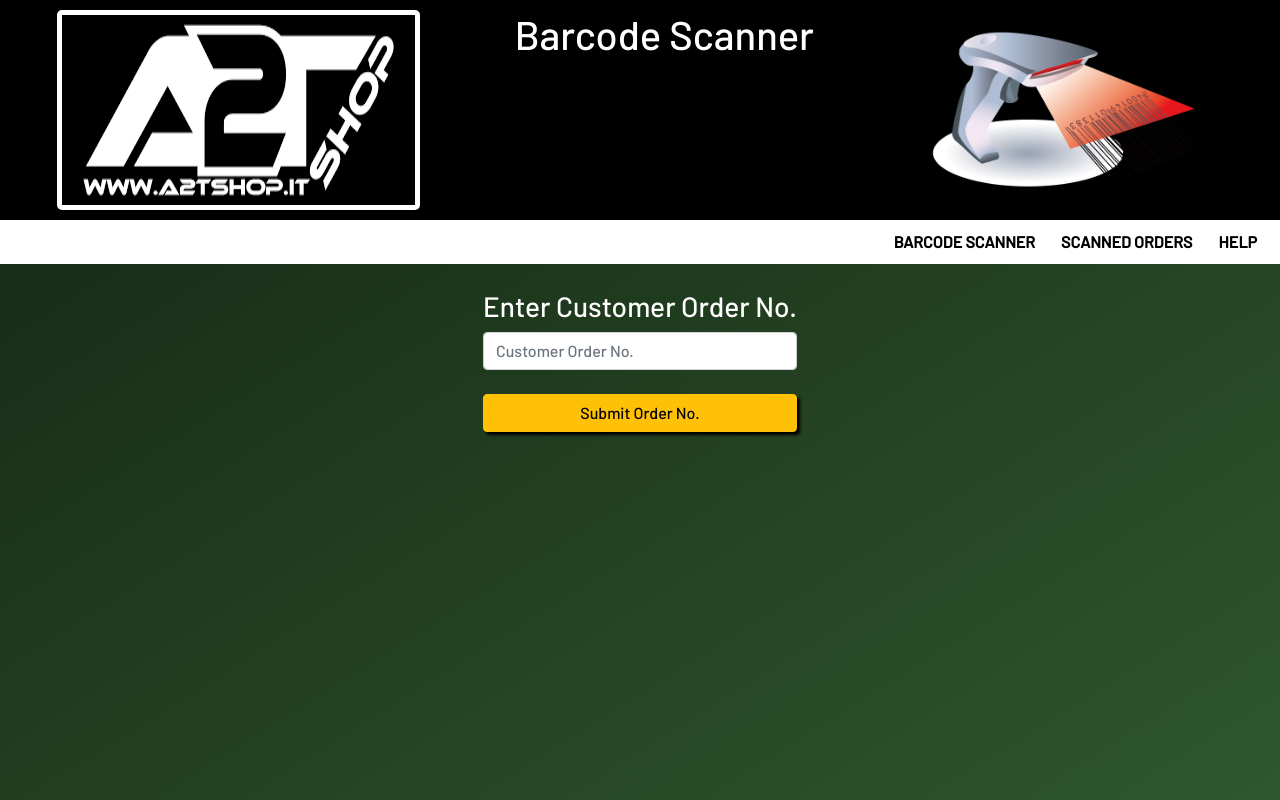
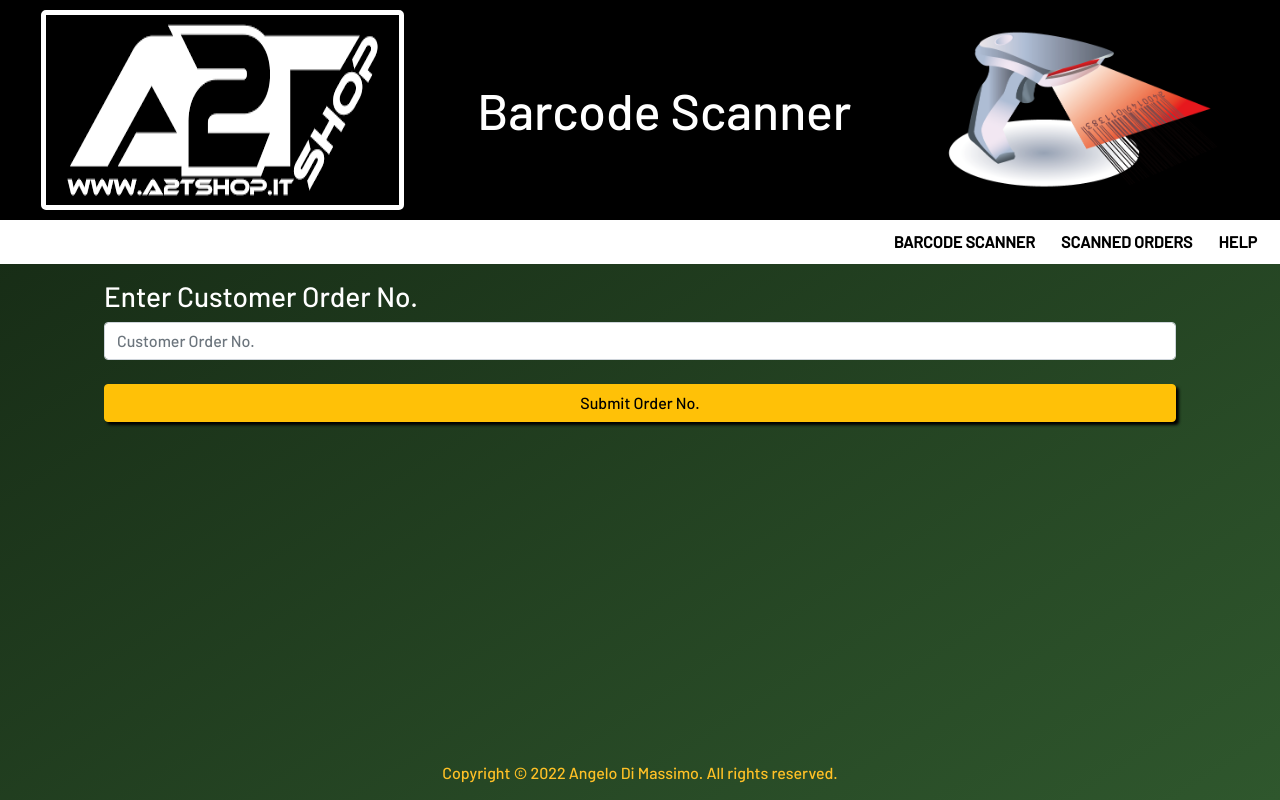
Before and after one commit to ange47rm/React-Barcode_Scanner, a React (Create React App) app: page / in a window 1280 px wide. Built offline with nearby package versions, Linux system fonts and the light colour scheme.

Commit message:
Fixed styling... Kind of... Still needs work. Also error messages to user if barcode/cust no is invalid.

```diff
--- a/src/components/LandingPageComponent.jsx
+++ b/src/components/LandingPageComponent.jsx
@@ -43,7 +43,9 @@ const LandingPageComponent = ({ captureOrderNo, loading, customerOrder, scanBarc
     return (
         <>
             <div id="main-screen">
-                <div id="inputFields">
+                <div className='container'>
+                    <div id="inputFields" className='row'>
+                        <div className='col'>
                             <Form className="whiteText d-grid gap-2" id='orderNoField' onSubmit={handleOrderNoSubmit}>
                                 <Form.Group className="mb-3">
                                     <h3>Enter Customer Order No.</h3>
@@ -51,16 +53,25 @@ const LandingPageComponent = ({ captureOrderNo, loading, customerOrder, scanBarc
                                 </Form.Group>
                                 {renderSubmitButton()}
                             </Form>
+                        </div>
                         {customerOrder &&
+                            <div className='col'>
                                 <BarcodeScannerComponent customerOrder={customerOrder} scanBarcode={scanBarcode} loading={loading} />
+                            </div>
                         }
                     </div>
+
                     {customerOrder &&
-                    <div id='order-mgmt'>
+                        <div className='row'>
+                            <div id='order-mgmt' className='col'>
                                 {showCustomerOrderDetails()}
+                            </div>
+                            <div className='col'>
                                 <div id='order-lines' className='box'>{showOrderLines()}</div>
                             </div>
+                        </div>
                     }
+                </div>
             </div>
         </>
     )
--- a/src/containers/BarcodeScannerContainer.jsx
+++ b/src/containers/BarcodeScannerContainer.jsx
@@ -50,8 +50,6 @@ const BarcodeScannerContainer = () => {
         }
     }
 
-
-
 return (
         <Router>
             <HeaderComponent />
@@ -60,7 +58,9 @@ return (
                 <Route path="/scanned-orders" element={<ScannedOrdersComponent />} />
                 <Route path="/help" element={<HelpComponent />} />
             </Switch>
+            <footer><p className="centered" id="copyright">Copyright © 2022 Angelo Di Massimo. All rights reserved.</p></footer>
         </Router>
+
     )
 }
 
--- a/src/index.css
+++ b/src/index.css
@@ -51,9 +51,7 @@ ul {
 }
 
 #inputFields {
-  display: flex;
-  flex-direction: row;
-  justify-content: space-around;
+  margin: 10px 10px 50px 10px;
 }
 
 #header {
@@ -67,6 +65,11 @@ ul {
 
 #app-title {
   color: white;
+  display: flex;
+  flex-direction: column;
+  justify-content: center;
+  margin: 10px;
+  font-size: 50px;
 }
 
 #barcodeScannerImage {
@@ -84,8 +87,13 @@ ul {
   margin: 10px;
 }
 
-#orderNoField {
-  margin: 10px 10px 50px 10px;
+#copyright {
+  margin: 50px 15px 15px 15px;
+  color: #ffc126;
+  position: absolute;
+  left: 0;
+  bottom: 0;
+  right: 0;
 }
 
 #order-mgmt {
```
Lines whose indentation alone changed are shown as unchanged.
